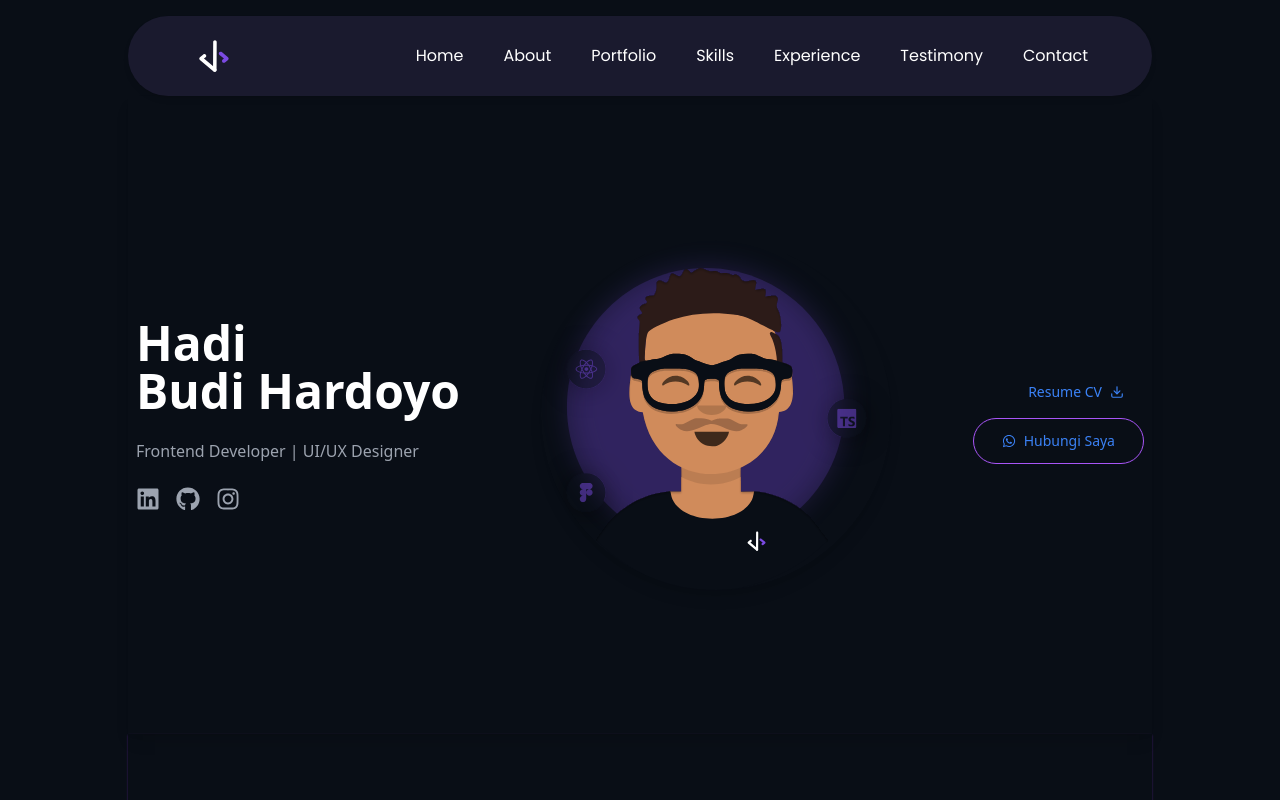
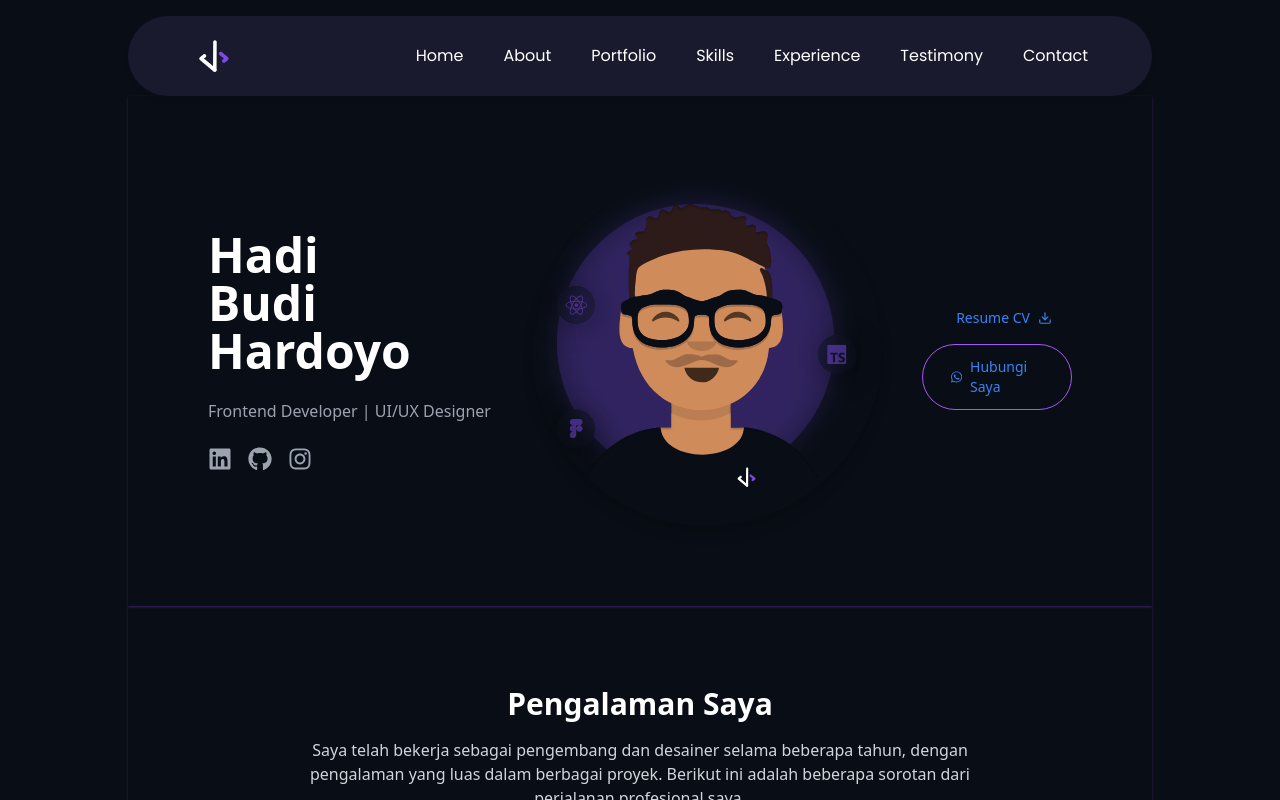
Before and after one commit to hdibudihardoyo/SlicingPortfolioFigma, a React (Vite) app: page / in a window 1280 px wide. Shown: the top 800 px of the page. Built offline with nearby package versions, Linux system fonts and the light colour scheme.

Commit message:
Style: Modified Layout

```diff
--- a/src/components/Home.jsx
+++ b/src/components/Home.jsx
@@ -5,10 +5,10 @@ import Avatar from "./Avatar";
 
 const Home = () => {
   return (
-    <section id="home" className="flex flex-col py-36 shadow-lg px-2">
+    <section id="home" className="flex flex-col justify-center px-20 py-20 shadow-sm shadow-purple-600/40">
 
       {/* Main Content */}
-      <div className="flex flex-row items-center justify-between gap-12">
+      <div className="flex flex-row items-center justify-around gap-10">
 
          {/* Home Left */}
          <HomeLeft />
```
